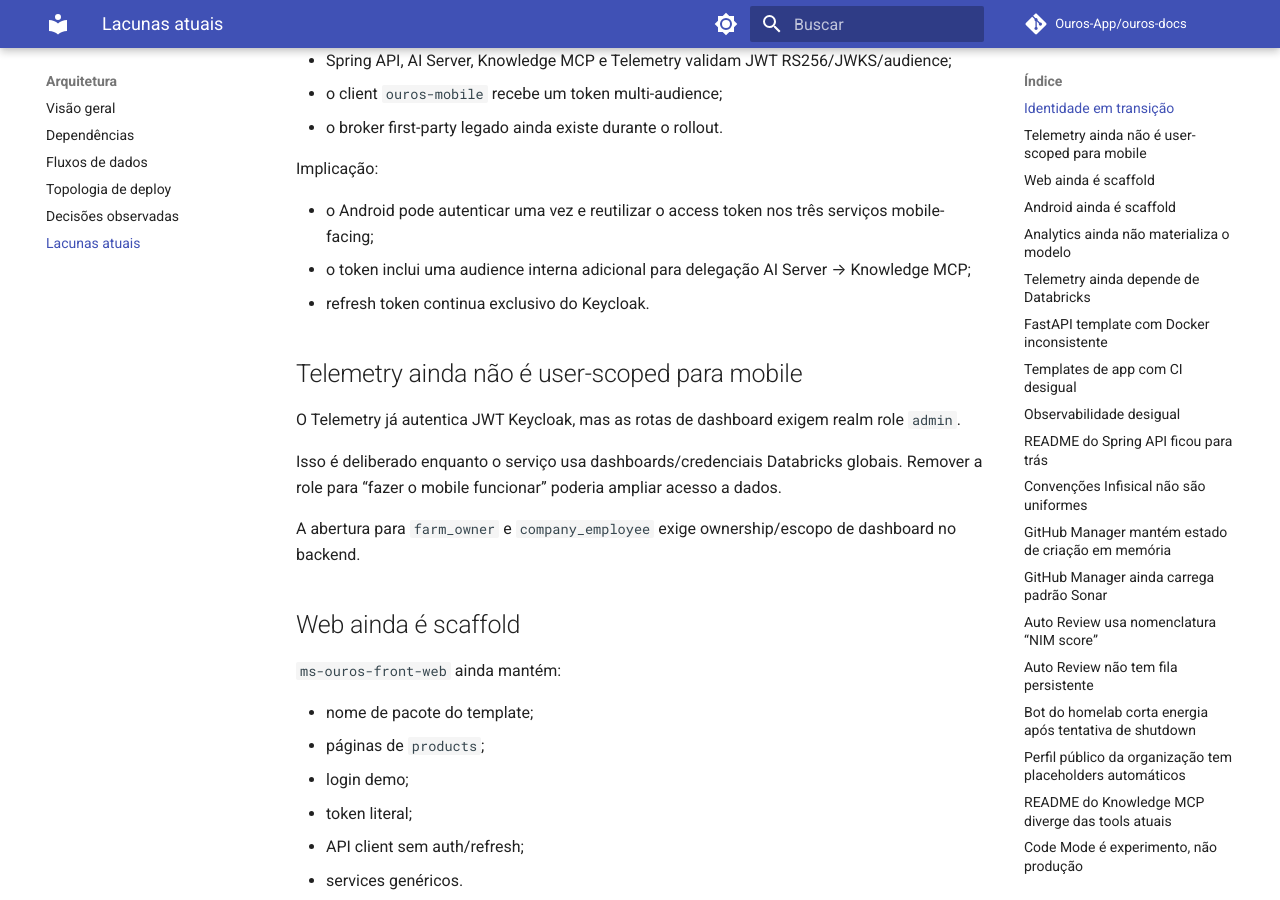
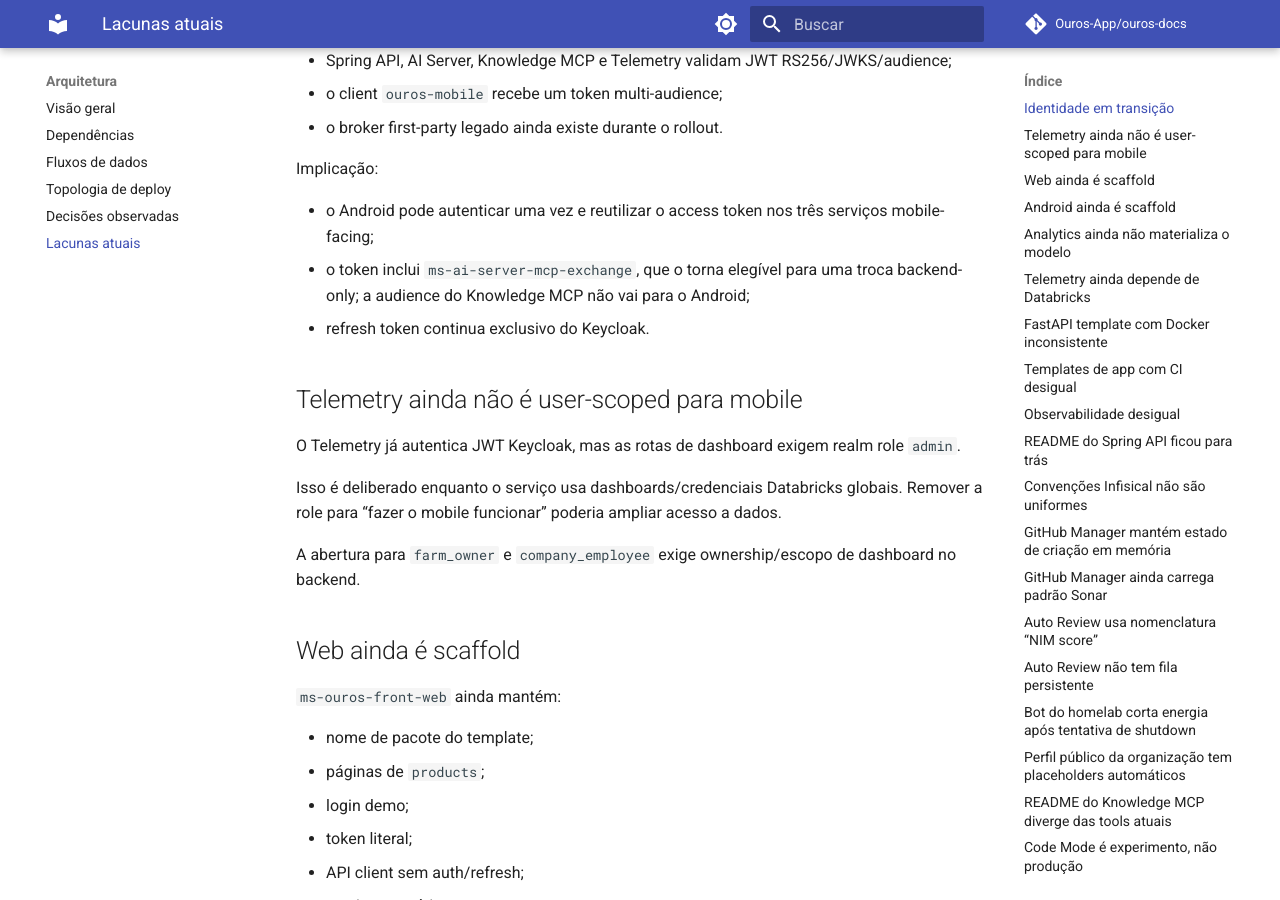
Before and after one commit to Ouros-App/ouros-docs, an MkDocs documentation site: the page built from docs/architecture/current-gaps.md, in a window 1280 px wide and 900 px high, scrolled down 431 px. Built offline with MkDocs 1.6.1 and Material for MkDocs 9.7.7, drawn with Linux system fonts in a browser that asks for light colours; comment, search, counter and statistics services are not loaded.

Commit message:
docs(architecture): clarify mobile exchange audience

```diff
--- a/docs/architecture/current-gaps.md
+++ b/docs/architecture/current-gaps.md
@@ -15,7 +15,7 @@ Hoje o caminho mobile está convergido em Keycloak:
 Implicação:
 
 - o Android pode autenticar uma vez e reutilizar o access token nos três serviços mobile-facing;
-- o token inclui uma audience interna adicional para delegação AI Server → Knowledge MCP;
+- o token inclui `ms-ai-server-mcp-exchange`, que o torna elegível para uma troca backend-only; a audience do Knowledge MCP não vai para o Android;
 - refresh token continua exclusivo do Keycloak.
 
 ## Telemetry ainda não é user-scoped para mobile
```
